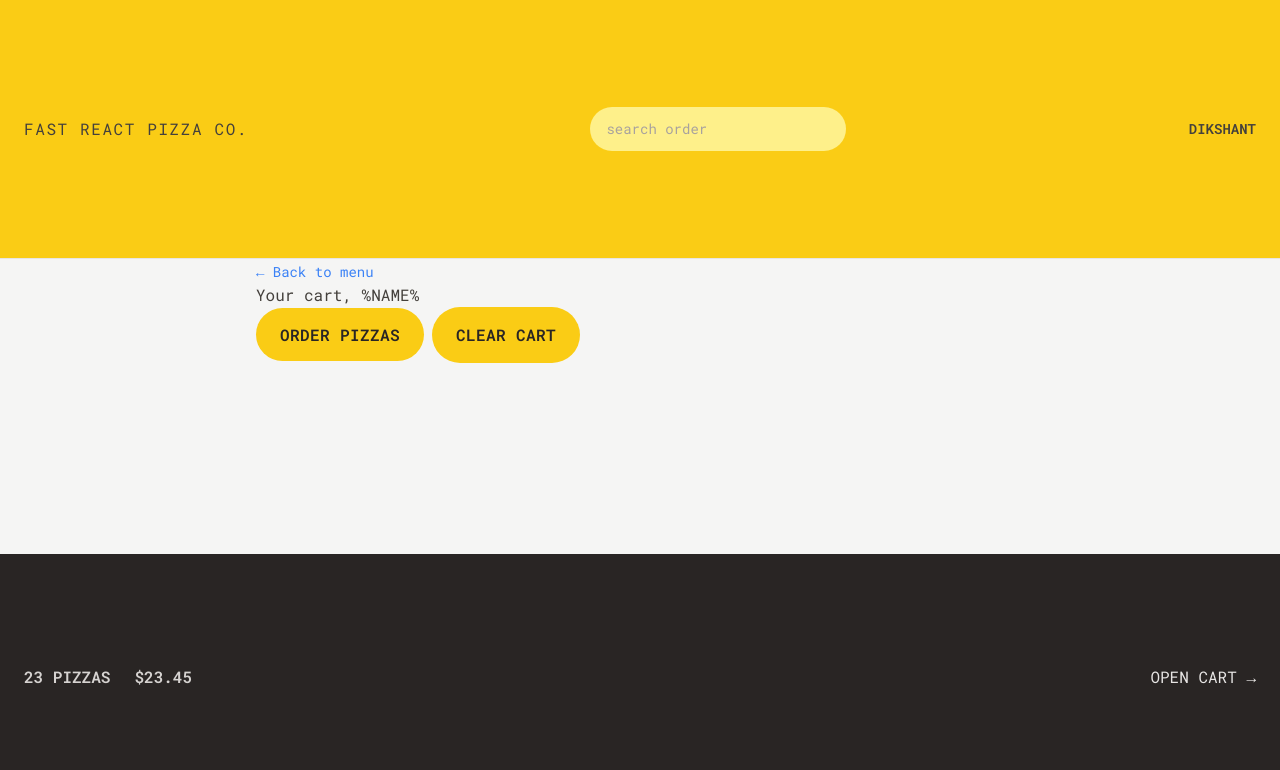
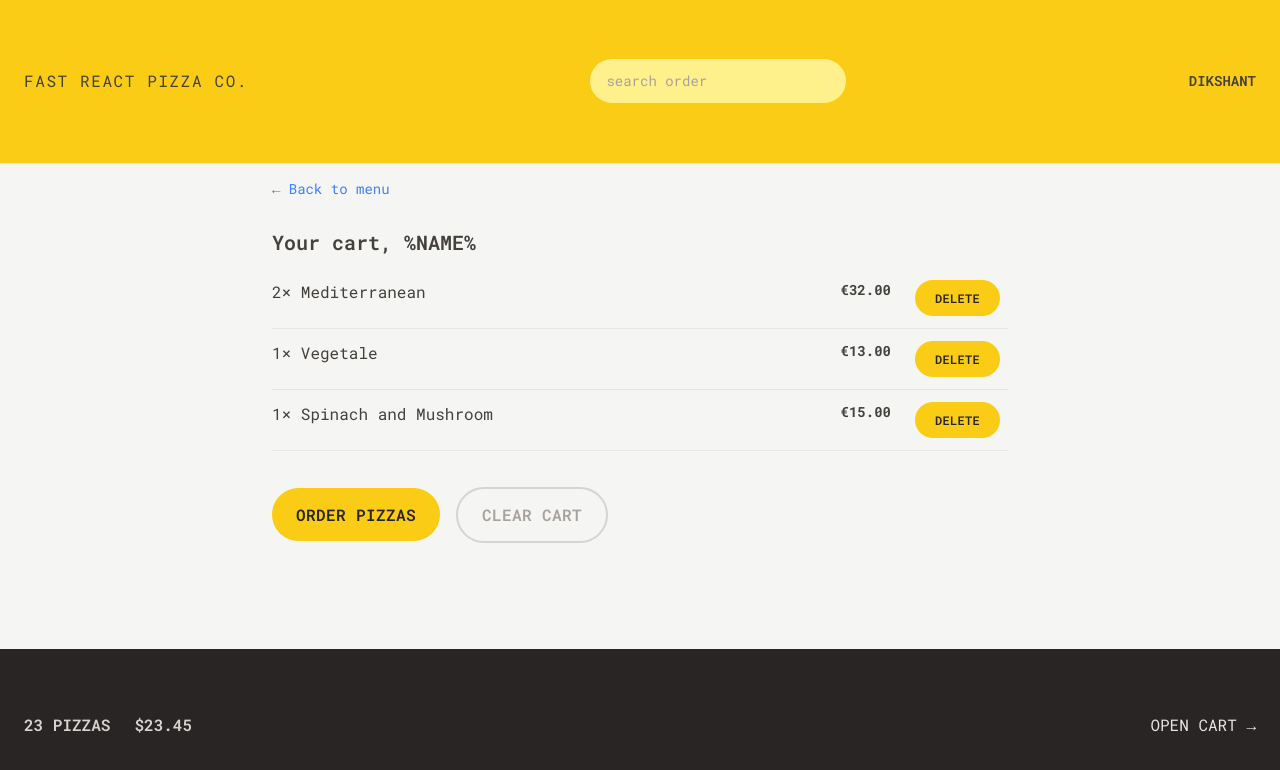
Before and after one commit to 005Dikshant/React-Development, a React (Vite) app in the folder Pizza Project Vite/: page /cart in a window 1280 px wide. Shown: the top 770 px of the page. Built offline with nearby package versions, Linux system fonts and the light colour scheme.

Commit message:
Styling the cart
Keytake aways:

Styling the cart using the second of type of button called secondary, we created that button as per our use.

```diff
--- a/Pizza Project Vite/src/features/cart/Cart.jsx
+++ b/Pizza Project Vite/src/features/cart/Cart.jsx
@@ -1,5 +1,6 @@
 import Button from "../ui/Button";
 import LinkButton from "../ui/LinkButton";
+import CartItem from "./CartItem";
 
 const fakeCart = [
   {
@@ -29,16 +30,22 @@
   const cart = fakeCart;
 
   return (
-    <div>
+    <div className="px-4 py-3">
       <LinkButton to="/menu">&larr; Back to menu</LinkButton>
 
-      <h2>Your cart, %NAME%</h2>
+      <h2 className="mt-7 text-xl font-semibold">Your cart, %NAME%</h2>
 
-      <div>
+      <ul className="mt-3 divide-y divide-stone-200 border-b">
+        {cart.map((item) => (
+          <CartItem key={item.key} item={item} />
+        ))}
+      </ul>
+
+      <div className="mt-9 space-x-2">
         <Button to="/order/new" type="primary">
           Order pizzas
         </Button>
-        <Button type="primary">Clear cart</Button>
+        <Button type="secondary">Clear cart</Button>
       </div>
     </div>
   );
--- a/Pizza Project Vite/src/features/cart/CartItem.jsx
+++ b/Pizza Project Vite/src/features/cart/CartItem.jsx
@@ -1,13 +1,17 @@
+import Button from "../ui/Button";
+import { formatCurrency } from "../utils/helpers";
+
 function CartItem({ item }) {
   const { pizzaId, name, quantity, totalPrice } = item;
 
   return (
-    <li>
-      <p>
+    <li className="py-3 sm:flex sm:justify-between">
+      <p className="mb-1 sm:mb-0">
         {quantity}&times; {name}
       </p>
-      <div>
-        <p>{formatCurrency(totalPrice)}</p>
+      <div className="flex justify-between sm:gap-6">
+        <p className="text-sm font-bold">{formatCurrency(totalPrice)}</p>
+        <Button type="small">Delete</Button>
       </div>
     </li>
   );
--- a/Pizza Project Vite/src/features/ui/Button.jsx
+++ b/Pizza Project Vite/src/features/ui/Button.jsx
@@ -5,8 +5,10 @@
     "rounded-full bg-yellow-400 font-semibold uppercase tracking-wide text-stone-800 transition-colors duration-300 hover:bg-yellow-300 focus:outline-none focus:ring focus:ring-yellow-300 focus:ring-offset-2 disabled:cursor-not-allowed mr-2";
 
   const styles = {
-    primary: base + " px-4 py-3 sm:px-6 sm:py-4",
-    small: base + " py-2 sm:px-5 sm:py-2.5 text-xs",
+    primary: base + " px-4 py-3 md:px-6 md:py-4",
+    small: base + " px-4 py-2 md:px-5 md:py-2.5 text-xs",
+    secondary:
+      "rounded-full font-semibold uppercase tracking-wide text-stone-400 transition-colors duration-300 hover:text-stone-800 hover:bg-stone-300 focus:text-stone-800 focus:outline-none focus:ring focus:ring-stone-300 focus:ring-offset-2 disabled:cursor-not-allowed mr-2 border-2 border-stone-300 px-4 py-2.5 md:px-6 md:py-3.5",
   };
 
   if (to) {
```
